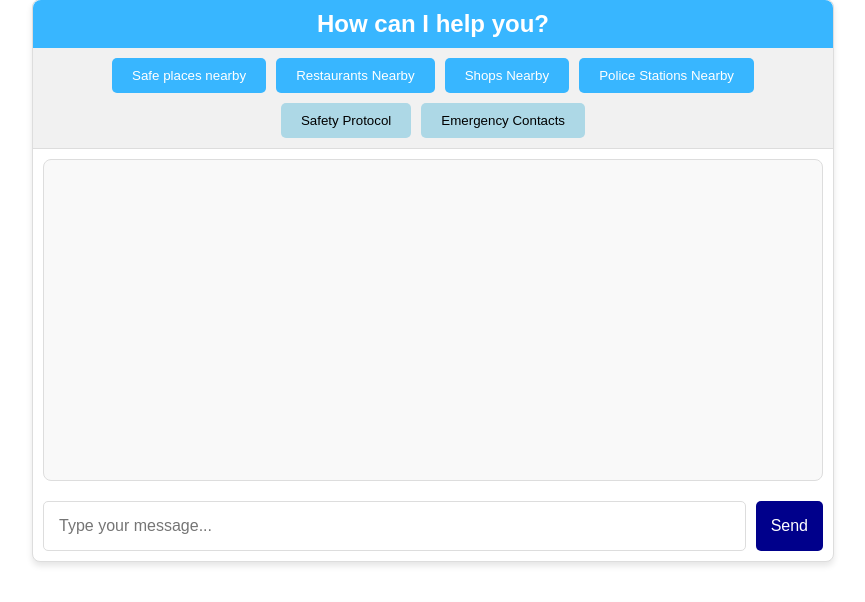
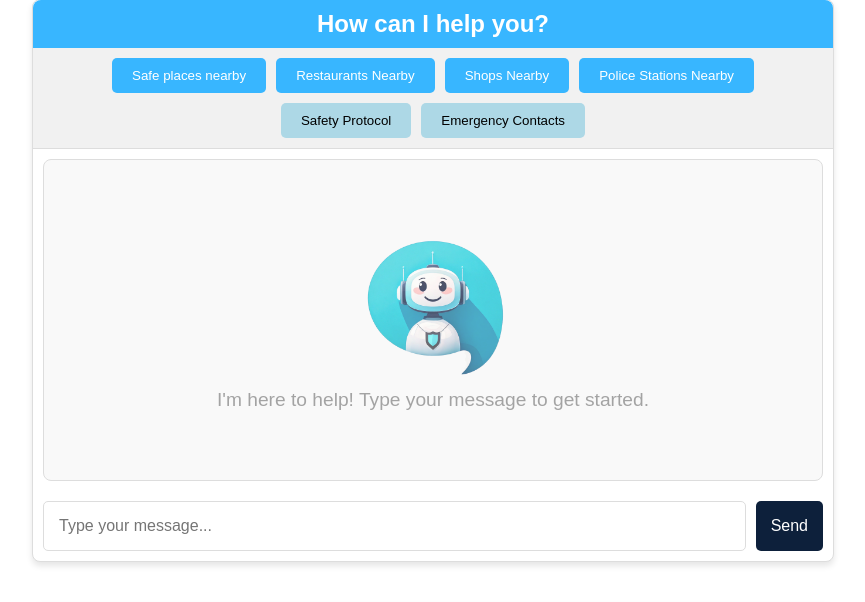
Before and after one commit to JuliaFischer-code/Womens-Security_Project, a Flask app: page / in a window 1280 px wide. Shown: the part 172-774 px from the top of the page, without its empty margins (207-1072 px from the left). Run offline with Flask 3, Linux system fonts and the light colour scheme; a map, chart or similar area stays blank; some libraries are stand-ins or nearby versions.

Commit message:
Chat: Chatbot visual & hide function

```diff
--- a/static/index.js
+++ b/static/index.js
@@ -9,6 +9,143 @@ function scrollToBottom() {
     const chatLog = document.getElementById("chat-log");
     chatLog.scrollTo({ top: chatLog.scrollHeight, behavior: "smooth" });
 }
+
+// Function to hide the chat placeholder
+function hideChatPlaceholder() {
+    const placeholder = document.getElementById("chat-placeholder");
+    if (placeholder) {
+        placeholder.style.display = "none"; // Hide placeholder
+    }
+}
+
+// Handle chat form submission
+document.getElementById("chat-form").addEventListener("submit", async (event) => {
+    event.preventDefault(); // Prevent page reload
+    const input = document.getElementById("user-input").value.trim();
+
+    if (input) {
+        const chatLog = document.getElementById("chat-log");
+
+        // Hide the placeholder
+        hideChatPlaceholder();
+
+        // Display user message in the chatbox
+        const userMessage = document.createElement("div");
+        userMessage.className = "chat-message user-message";
+        userMessage.textContent = input;
+        chatLog.appendChild(userMessage);
+
+        // Scroll to the bottom after adding the user message
+        scrollToBottom();
+
+        document.getElementById("user-input").value = ""; // Clear input field
+
+        try {
+            // Send the message to the backend
+            const response = await fetch("/api/chat", {
+                method: "POST",
+                headers: { "Content-Type": "application/json" },
+                body: JSON.stringify({ message: input }),
+            });
+
+            if (response.ok) {
+                const data = await response.json();
+
+                // Display bot response
+                const botMessage = document.createElement("div");
+                botMessage.className = "chat-message bot-message";
+                botMessage.textContent = data.response;
+                chatLog.appendChild(botMessage);
+
+                // Hide placeholder (in case it reappears accidentally)
+                hideChatPlaceholder();
+
+                // Scroll to the bottom after adding the bot response
+                scrollToBottom();
+            } else {
+                console.error("Error from backend:", response.status, response.statusText);
+            }
+        } catch (error) {
+            console.error("Error during fetch:", error);
+        }
+    }
+});
+
+// Fetch the closest safe place from the backend
+async function fetchClosestSafePlace(query) {
+    if (!userLocation) {
+        alert("User location not available!");
+        return;
+    }
+
+    // Remove all existing markers before fetching new data
+    clearMarkers();
+
+    try {
+        const response = await fetch("/api/safe-places", {
+            method: "POST",
+            headers: { "Content-Type": "application/json" },
+            body: JSON.stringify({
+                location: userLocation,
+                query: query,
+            }),
+        });
+
+        if (response.ok) {
+            const data = await response.json();
+
+            // Hide the chatbot placeholder
+            hideChatPlaceholder();
+
+            // Prepare the message for the chatbox
+            let placesMessage = `Here are the 3 nearest ${query}s:\n`;
+            placesMessage += data.places
+                .map((place, index) => `${index + 1}. ${place.name} (${place.address})`)
+                .join("\n");
+
+            // Add bot's response to the chatbox
+            const chatLog = document.getElementById("chat-log");
+
+            const botMessage = document.createElement("div");
+            botMessage.className = "chat-message bot-message";
+            botMessage.textContent = placesMessage;
+
+            chatLog.appendChild(botMessage);
+
+            // Hide placeholder
+            hideChatPlaceholder();
+
+            // Scroll to the latest message
+            scrollToBottom();
+
+            // Plot markers on the map
+            data.places.forEach((place) => {
+                createMarker(place);
+            });
+        } else {
+            const error = await response.json();
+            const errorMessage = `Error fetching ${query}: ${error.error}`;
+
+            // Display error message in chatbox
+            const chatLog = document.getElementById("chat-log");
+            const botMessage = document.createElement("div");
+            botMessage.className = "chat-message bot-message";
+            botMessage.textContent = errorMessage;
+
+            chatLog.appendChild(botMessage);
+        }
+    } catch (error) {
+        console.error("Error during fetch:", error);
+        const chatLog = document.getElementById("chat-log");
+
+        const botMessage = document.createElement("div");
+        botMessage.className = "chat-message bot-message";
+        botMessage.textContent = `An error occurred while fetching ${query}.`;
+
+        chatLog.appendChild(botMessage);
+    }
+}
+
 
 // Entferne alle Marker von der Karte
 function clearMarkers() {
@@ -29,6 +166,9 @@ function showSafePlaces() {
 
     if (userLocation) {
         console.log("Fetching safe places for categories: hospital, police station, fire station");
+
+        // Hide the chatbot placeholder
+        hideChatPlaceholder();
 
         // Entferne alle bestehenden Marker vor dem Hinzufügen neuer
         clearMarkers();
--- a/templates/index.html
+++ b/templates/index.html
@@ -157,7 +157,7 @@
         }
 
         .chat-form button[type="submit"] {
-            background-color: #00008b;
+            background-color: #0d203b;
             color: white;
         }
 
@@ -294,6 +294,28 @@
         .chat-option-button.light-blue:hover {
             background-color: #87ceeb; /* Slightly darker light blue on hover */
         }
+        .chat-placeholder {
+            display: flex;
+            flex-direction: column;
+            align-items: center;
+            justify-content: center;
+            text-align: center;
+            height: 100%; /* Full height of the chat log */
+            color: gray;
+            opacity: 0.7; /* Make it less prominent */
+        }
+
+        .chat-placeholder img {
+            width: 150px; /* Adjust size of the chatbot image */
+            height: auto;
+            margin-bottom: 10px;
+        }
+
+        .chat-placeholder p {
+            font-size: 1.2em;
+            margin: 0;
+        }
+
 
     </style>
     <!-- Load Google Maps -->
@@ -327,7 +349,12 @@
         </div>
 
         <!-- Scrollable chat log -->
-        <div id="chat-log" class="chat-log"></div>
+        <div id="chat-log" class="chat-log">
+            <div id="chat-placeholder" class="chat-placeholder">
+                <img src="{{ url_for('static', filename='chatbot-avatar.png') }}" alt="Chatbot">
+                <p>I'm here to help! Type your message to get started.</p>
+            </div>
+        </div>
 
         <!-- Typing Indicator -->
         <div id="typing-indicator">Typing...</div>
```
Also changed, not shown: static/chatbot-avatar.png (added).
